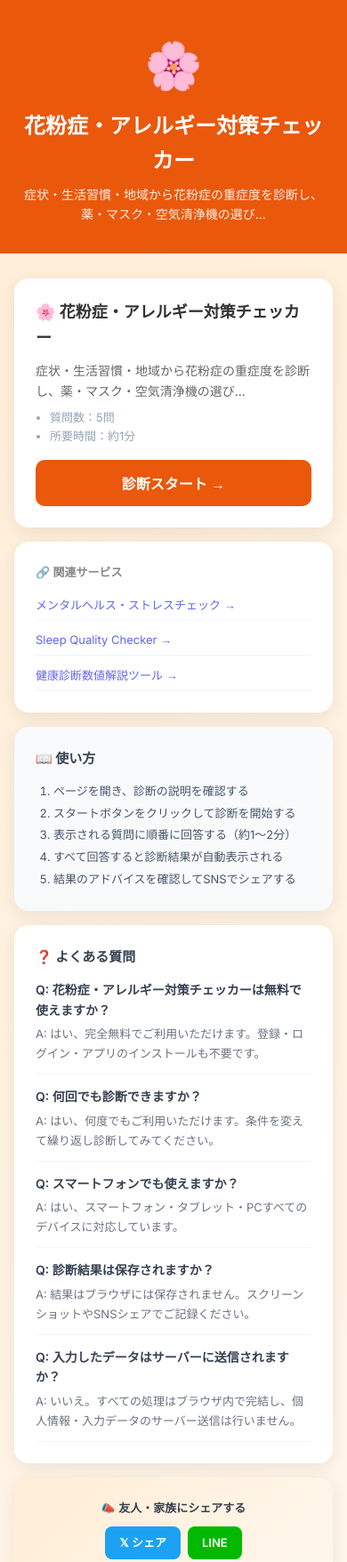
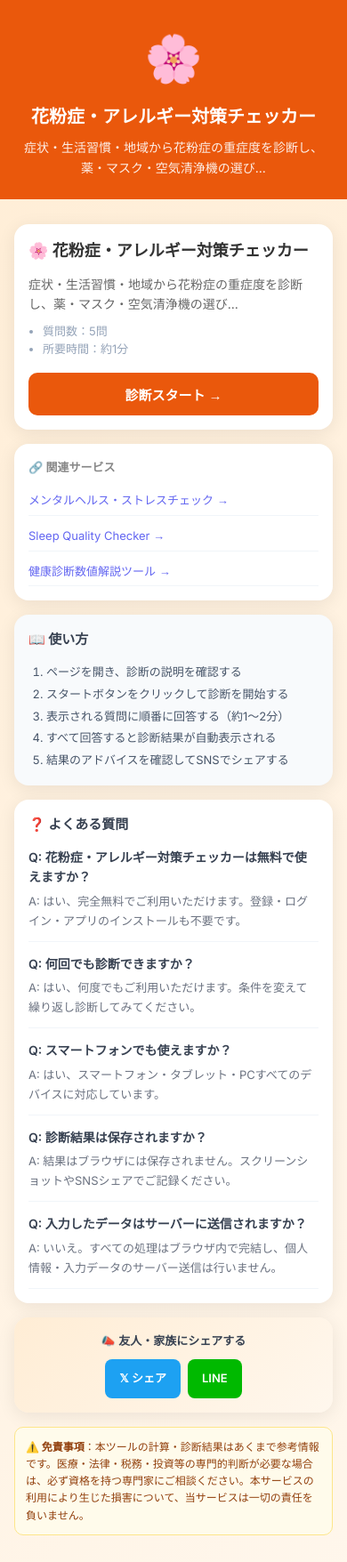
Before and after one commit to appadaycreator/pollen-allergy-checker, a plain HTML site: page index.html in a window 390 px wide. Shown: the top 1756 px of the page at 89% size. Drawn offline with Linux system fonts and the light colour scheme.

Commit message:
improve: UI/a11y改善 2026-05-25

```diff
--- a/index.html
+++ b/index.html
@@ -38,16 +38,25 @@
         .site-header p { font-size: 14px; opacity: 0.9; }
         .container { max-width: 800px; margin: 0 auto; padding: 16px; }
         .card { background: white; border-radius: 16px; padding: 24px; box-shadow: 0 4px 20px rgba(0,0,0,0.08); margin-bottom: 16px; }
-        .btn { background: #EA580C; color: white; border: none; padding: 14px 24px; border-radius: 10px; font-size: 16px; font-weight: 600; cursor: pointer; width: 100%; transition: opacity .2s; }
+        .btn { background: #EA580C; color: white; border: none; padding: 14px 24px; border-radius: 10px; font-size: 16px; font-weight: 600; cursor: pointer; width: 100%; transition: opacity .2s; min-height: 48px; touch-action: manipulation; }
         .btn:hover { opacity: 0.9; }
         .btn:active { transform: scale(0.98); }
-        input, select, textarea { width: 100%; padding: 10px 14px; border: 1.5px solid #e2e8f0; border-radius: 8px; font-size: 15px; margin-top: 4px; font-family: inherit; }
-        input:focus, select:focus { outline: none; border-color: #EA580C; }
+        .btn:focus-visible { outline: 3px solid #EA580C; outline-offset: 3px; }
+        input, select, textarea { width: 100%; padding: 10px 14px; border: 1.5px solid #e2e8f0; border-radius: 8px; font-size: 15px; margin-top: 4px; font-family: inherit; min-height: 44px; }
+        input:focus, select:focus, textarea:focus { outline: none; border-color: #EA580C; box-shadow: 0 0 0 3px #EA580C22; }
         label { font-size: 13px; font-weight: 600; color: #555; display: block; margin-top: 14px; margin-bottom: 2px; }
         .result { display: none; }
         .result.show { display: block; }
         .result-value { font-size: 36px; font-weight: 700; color: #EA580C; text-align: center; padding: 16px 0; }
         .badge { display: inline-block; background: #EA580C20; color: #EA580C; padding: 4px 12px; border-radius: 20px; font-size: 12px; font-weight: 600; }
+        .sr-only { position: absolute; width: 1px; height: 1px; padding: 0; margin: -1px; overflow: hidden; clip: rect(0,0,0,0); white-space: nowrap; border: 0; }
+        @media (max-width: 480px) {
+            .site-header { padding: 24px 16px; }
+            .site-header h1 { font-size: 20px; }
+            .card { padding: 16px; }
+            .btn { font-size: 15px; padding: 13px 20px; }
+            .result-value { font-size: 28px; }
+        }
         /* ── サービス固有CSS ── */
 
     </style>
@@ -55,13 +64,15 @@
 <body>
     <noscript><iframe src="https://www.googletagmanager.com/ns.html?id=GTM-TXQGZRF9" height="0" width="0" style="display:none;visibility:hidden"></iframe></noscript>
 
-    <header class="site-header">
-        <div class="emoji">🌸</div>
+    <a href="#main-content" class="sr-only" style="position:absolute;top:8px;left:8px;background:#EA580C;color:white;padding:8px 16px;border-radius:6px;z-index:9999;text-decoration:none;font-size:14px;" tabindex="1">メインコンテンツへスキップ</a>
+
+    <header class="site-header" role="banner">
+        <div class="emoji" aria-hidden="true">🌸</div>
         <h1>花粉症・アレルギー対策チェッカー</h1>
         <p>症状・生活習慣・地域から花粉症の重症度を診断し、薬・マスク・空気清浄機の選び...</p>
     </header>
 
-    <main class="container">
+    <main id="main-content" class="container" role="main" aria-label="花粉症・アレルギー対策チェッカーのメインコンテンツ">
         <ins class="adsbygoogle" style="display:block;margin:12px 0" data-ad-client="ca-pub-8427583028015858" data-ad-slot="auto" data-ad-format="auto" data-full-width-responsive="true"></ins>
         <script>(adsbygoogle = window.adsbygoogle || []).push({});</script>
 
@@ -142,11 +153,11 @@
         </div>
 
         <!-- SNSシェアCTA -->
-        <div class="card" style="margin-top:8px;text-align:center;background:linear-gradient(135deg,#FFEDD5,#FFF7ED);">
+        <div class="card" style="margin-top:8px;text-align:center;background:linear-gradient(135deg,#FFEDD5,#FFF7ED);" role="complementary" aria-label="SNSシェア">
             <p style="font-size:13px;font-weight:600;color:#374151;margin-bottom:10px;">📣 友人・家族にシェアする</p>
             <div style="display:flex;gap:8px;justify-content:center;flex-wrap:wrap;">
-                <a href="https://twitter.com/intent/tweet?text=%E8%8A%B1%E7%B2%89%E7%97%87%E3%83%BB%E3%82%A2%E3%83%AC%E3%83%AB%E3%82%AE%E3%83%BC%E5%AF%BE%E7%AD%96%E3%83%81%E3%82%A7%E3%83%83%E3%82%AB%E3%83%BC%20%23無料ツール&url=https%3A%2F%2Fappadaycreator.com%2Fpollen-allergy-checker%2F" target="_blank" rel="noopener" style="background:#1DA1F2;color:white;padding:8px 16px;border-radius:8px;font-size:13px;text-decoration:none;font-weight:600;">𝕏 シェア</a>
-                <a href="https://line.me/R/msg/text/?%E8%8A%B1%E7%B2%89%E7%97%87%E3%83%BB%E3%82%A2%E3%83%AC%E3%83%AB%E3%82%AE%E3%83%BC%E5%AF%BE%E7%AD%96%E3%83%81%E3%82%A7%E3%83%83%E3%82%AB%E3%83%BC%0Ahttps%3A%2F%2Fappadaycreator.com%2Fpollen-allergy-checker%2F" target="_blank" rel="noopener" style="background:#00B900;color:white;padding:8px 16px;border-radius:8px;font-size:13px;text-decoration:none;font-weight:600;">LINE</a>
+                <a href="https://twitter.com/intent/tweet?text=%E8%8A%B1%E7%B2%89%E7%97%87%E3%83%BB%E3%82%A2%E3%83%AC%E3%83%AB%E3%82%AE%E3%83%BC%E5%AF%BE%E7%AD%96%E3%83%81%E3%82%A7%E3%83%83%E3%82%AB%E3%83%BC%20%23無料ツール&url=https%3A%2F%2Fappadaycreator.com%2Fpollen-allergy-checker%2F" target="_blank" rel="noopener" aria-label="花粉症・アレルギー対策チェッカーをXでシェア" style="background:#1DA1F2;color:white;padding:8px 16px;border-radius:8px;font-size:13px;text-decoration:none;font-weight:600;min-height:44px;display:inline-flex;align-items:center;">𝕏 シェア</a>
+                <a href="https://line.me/R/msg/text/?%E8%8A%B1%E7%B2%89%E7%97%87%E3%83%BB%E3%82%A2%E3%83%AC%E3%83%AB%E3%82%AE%E3%83%BC%E5%AF%BE%E7%AD%96%E3%83%81%E3%82%A7%E3%83%83%E3%82%AB%E3%83%BC%0Ahttps%3A%2F%2Fappadaycreator.com%2Fpollen-allergy-checker%2F" target="_blank" rel="noopener" aria-label="花粉症・アレルギー対策チェッカーをLINEでシェア" style="background:#00B900;color:white;padding:8px 16px;border-radius:8px;font-size:13px;text-decoration:none;font-weight:600;min-height:44px;display:inline-flex;align-items:center;">LINE</a>
             </div>
         </div>
 
```
